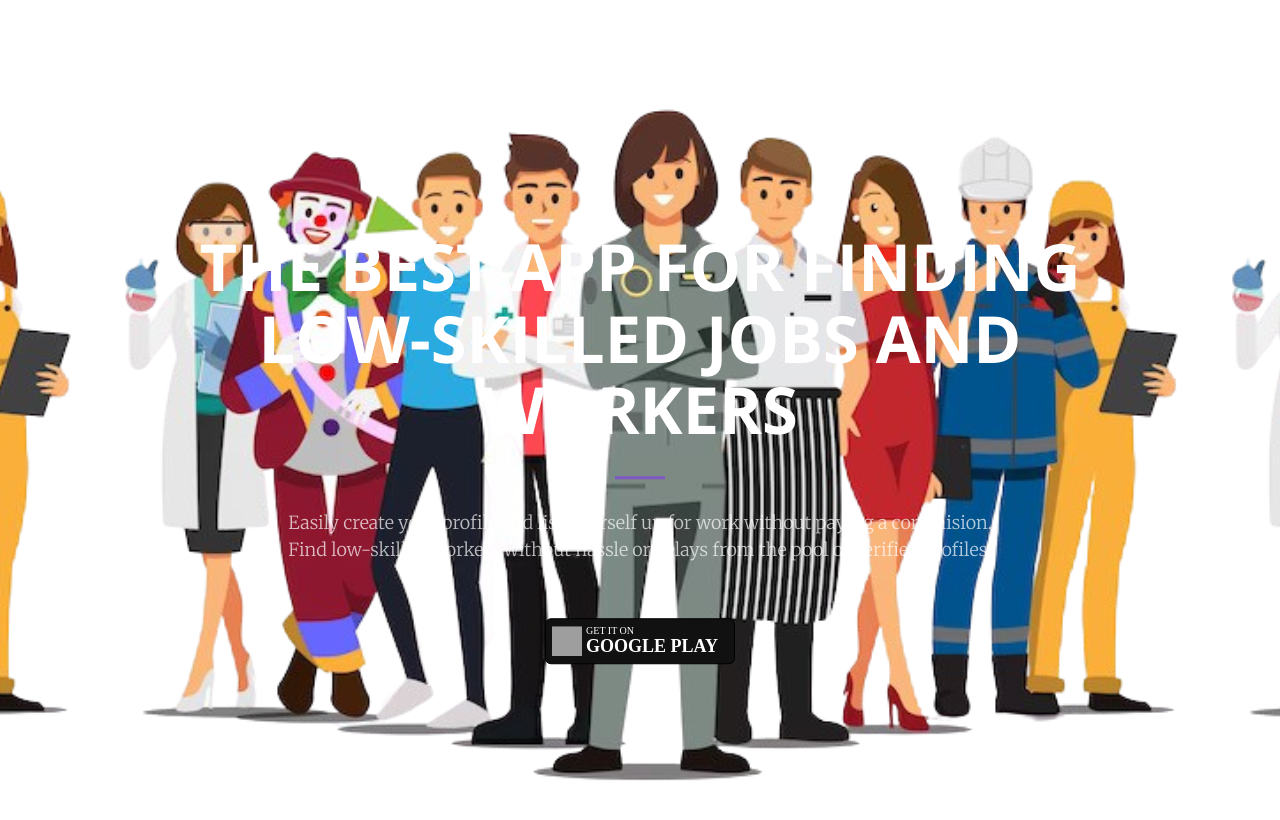
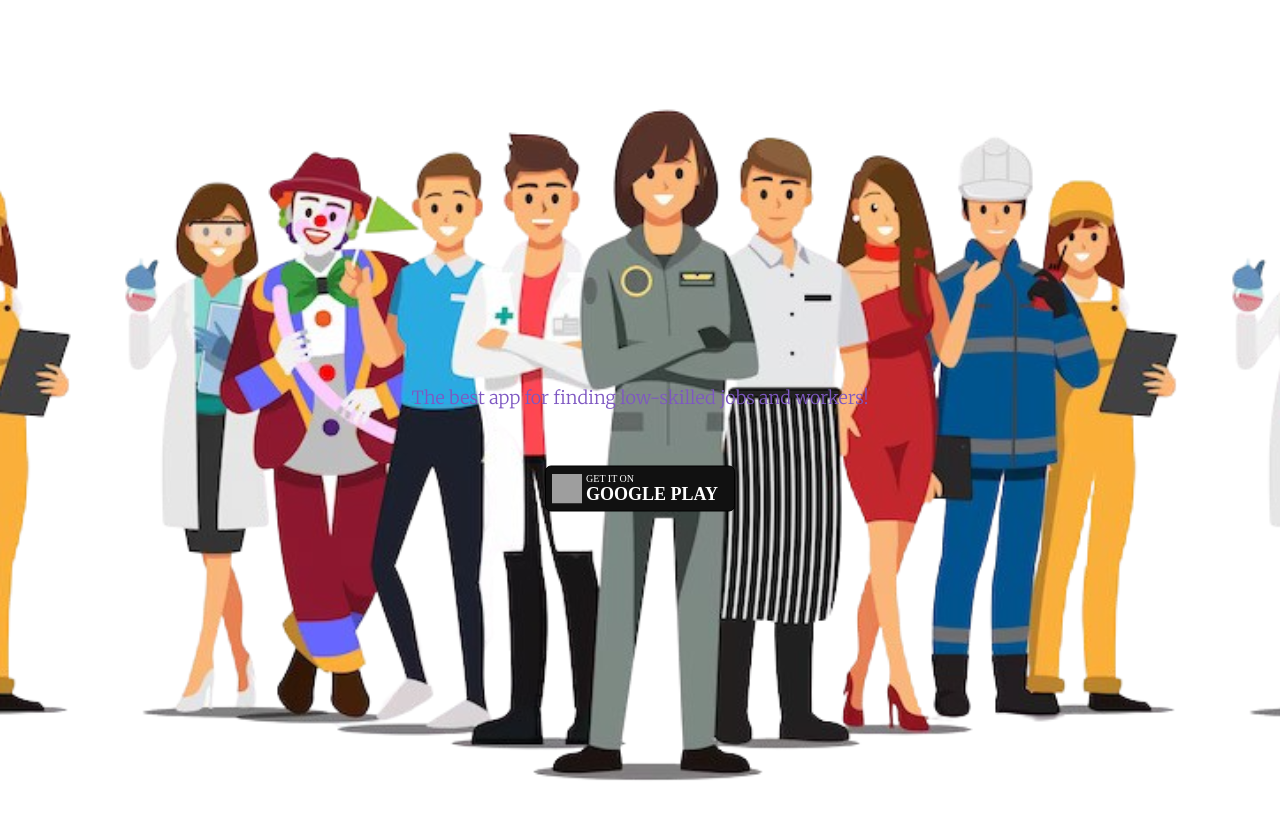
Before and after one commit to gargsaar/bluecollarjobs, a Jekyll site: the page built from index.html, in a window 1280 px wide and 900 px high. Shown: the top 820 px of the window. Built offline with Jekyll 4.4.1, drawn with Linux system fonts in a browser that asks for light colours; grey boxes are pictures that could not be loaded.

Commit message:
Update header.html

```diff
--- a/_includes/header.html
+++ b/_includes/header.html
@@ -1,9 +1,7 @@
 <header>
     <div class="header-content">
         <div class="header-content-inner">
-            <h1 style="font-size: 60px;">The best app for finding low-skilled jobs and workers</h1>
-            <hr>
-            <p>Easily create your profile and list yourself up for work without paying a commision.<br>Find low-skilled workers without hassle or delays from the pool of verified profiles.</p>
+            <p style="color: #7E57C2 !important;">The best app for finding low-skilled jobs and workers!</p>
             <a class="btn btn-google" href="#" title="Google Play">Google Play</a>
         </div>
     </div>
```
